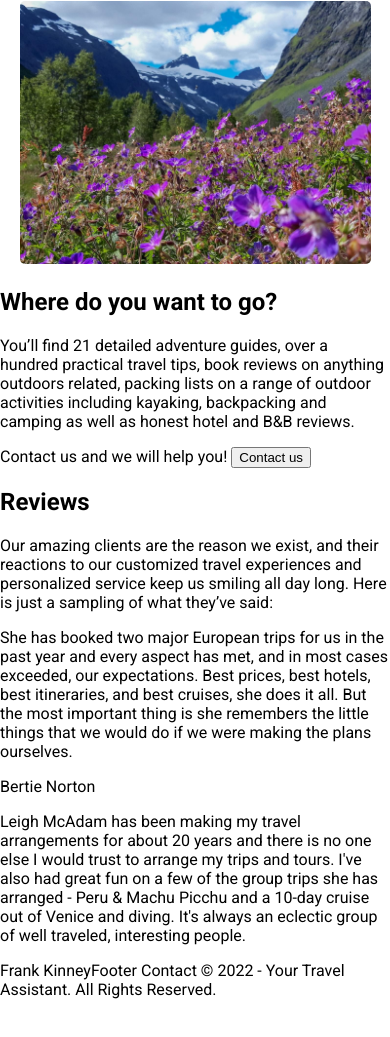
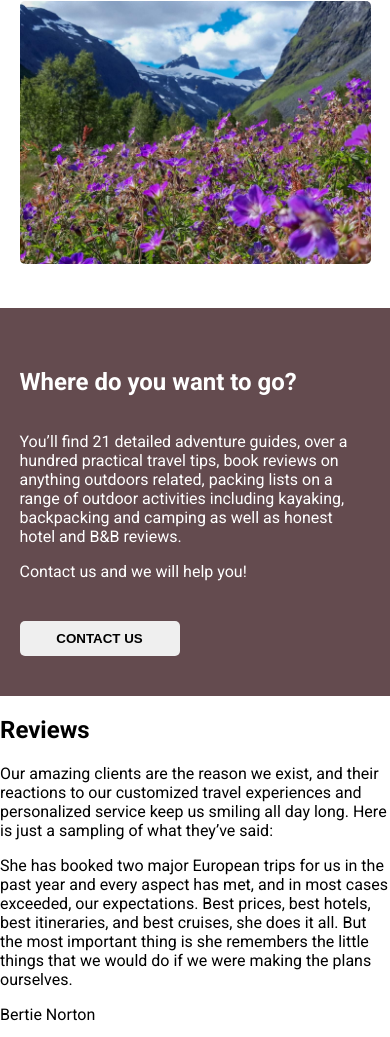
Before and after one commit to Maree13/responzivni-web, a plain HTML site: page index.html in a window 390 px wide. Shown: the part 4353-5390 px from the top of the page. Before the commit the page ends 5352 px from the top, so only its background shows below. Drawn offline with Linux system fonts and the light colour scheme.

Commit message:
contact us section - mobile version

```diff
--- a/index.html
+++ b/index.html
@@ -151,16 +151,21 @@
       </div>
     </section>
 
-    <!-- WHERE DO YOU WANT TO GO -->
-    <h2>Where do you want to go?</h2>
-    <p>
-      You’ll find 21 detailed adventure guides, over a hundred practical travel
-      tips, book reviews on anything outdoors related, packing lists on a range
-      of outdoor activities including kayaking, backpacking and camping as well
-      as honest hotel and B&B reviews.
-    </p>
-    <span>Contact us and we will help you!</span>
-    <button>Contact us</button>
+    <!-- CONTACT US -->
+
+    <section class="contact-us_section">
+      <h2 class="contact-us_title">Where do you want to go?</h2>
+      <div class="contact-us-text_wrapper">
+        <p>
+          You’ll find 21 detailed adventure guides, over a hundred practical
+          travel tips, book reviews on anything outdoors related, packing lists
+          on a range of outdoor activities including kayaking, backpacking and
+          camping as well as honest hotel and B&B reviews.
+        </p>
+        <span>Contact us and we will help you!</span>
+      </div>
+      <button>Contact us</button>
+    </section>
 
     <!-- REVIEWS -->
     <h2>Reviews</h2>
--- a/style.css
+++ b/style.css
@@ -244,6 +244,7 @@ figure {
   gap: 10px;
   width: 90%;
   margin: 0 auto;
+  padding-bottom: 40px;
 }
 
 .gallery-image_wrapper {
@@ -293,20 +294,39 @@ figure {
   }
 }
 
-@media (min-width: 768px) {
-  /* .gallery-container {
-    display: flex;
-    flex-direction: row;
-    flex-wrap: wrap;
-    gap: 10px;
-    width: 60%;
-  }
+/* CONTACT US MOBILE */
 
-  .gallery-image_wrapper,
-  .gallery-text_container {
-    width: 30%;
-    height: auto;
-    max-height: 200px;
-    ;
-  } */
+.contact-us_section {
+  background-color: var(--background-02);
+  color: var(--navigation-color);
+  /* text-align: center; */
+  padding-top: 40px;
+  padding-bottom: 40px;
+  display: flex;
+  flex-direction: column;
 }
+
+.contact-us-text_wrapper {
+  width: 90%;
+  margin: 0 auto;
+  text-align: left;
+}
+
+.contact-us_title {
+  width: 90%;
+  margin: 0 auto;
+  text-align: left;
+  padding: 20px 0;
+}
+
+button {
+  padding: 10px 15px;
+  text-transform: uppercase;
+  font-weight: 700;
+  border-radius: 5px;
+  border-width: 0;
+  cursor: pointer;
+  margin-left: 5%;
+  width: 160px;
+  margin-top: 40px;
+}
```
